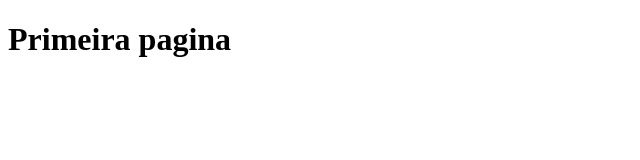
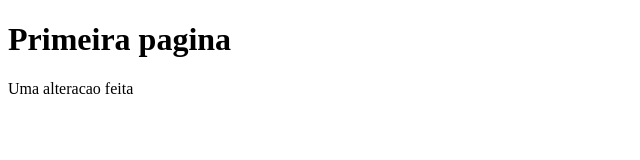
Before and after one commit to DanielChombo/aula-1, a plain HTML site: page index.html in a window 1280 px wide. Shown: the whole page, without its empty margins (0-640 px from the left). Drawn offline with Linux system fonts and the light colour scheme.

Commit message:
first commit

```diff
--- a/index.html
+++ b/index.html
@@ -8,5 +8,6 @@
 </head>
 <body>
     <h1>Primeira pagina</h1>
+    <p>Uma alteracao feita</p>
 </body>
 </html>
```
